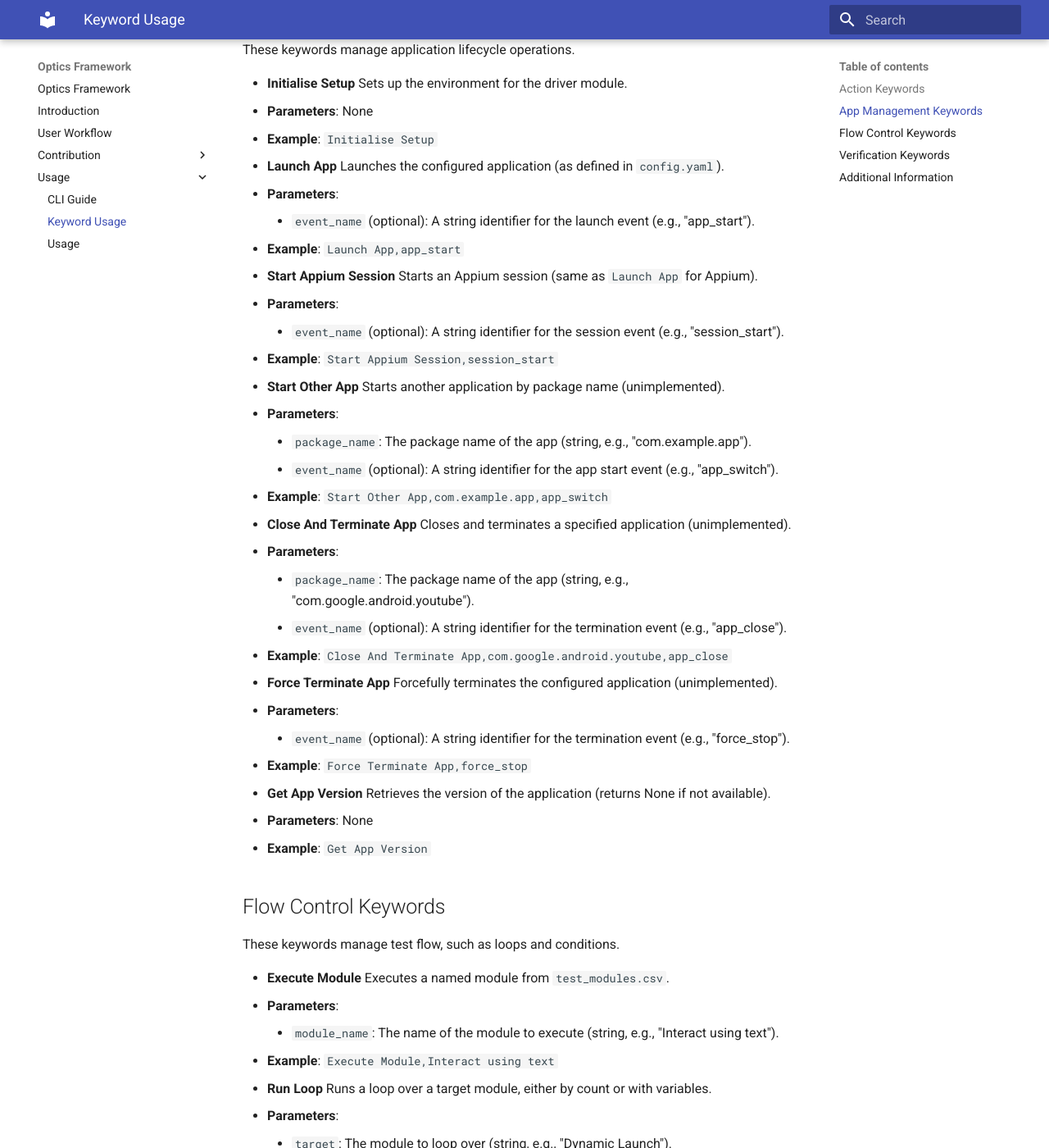
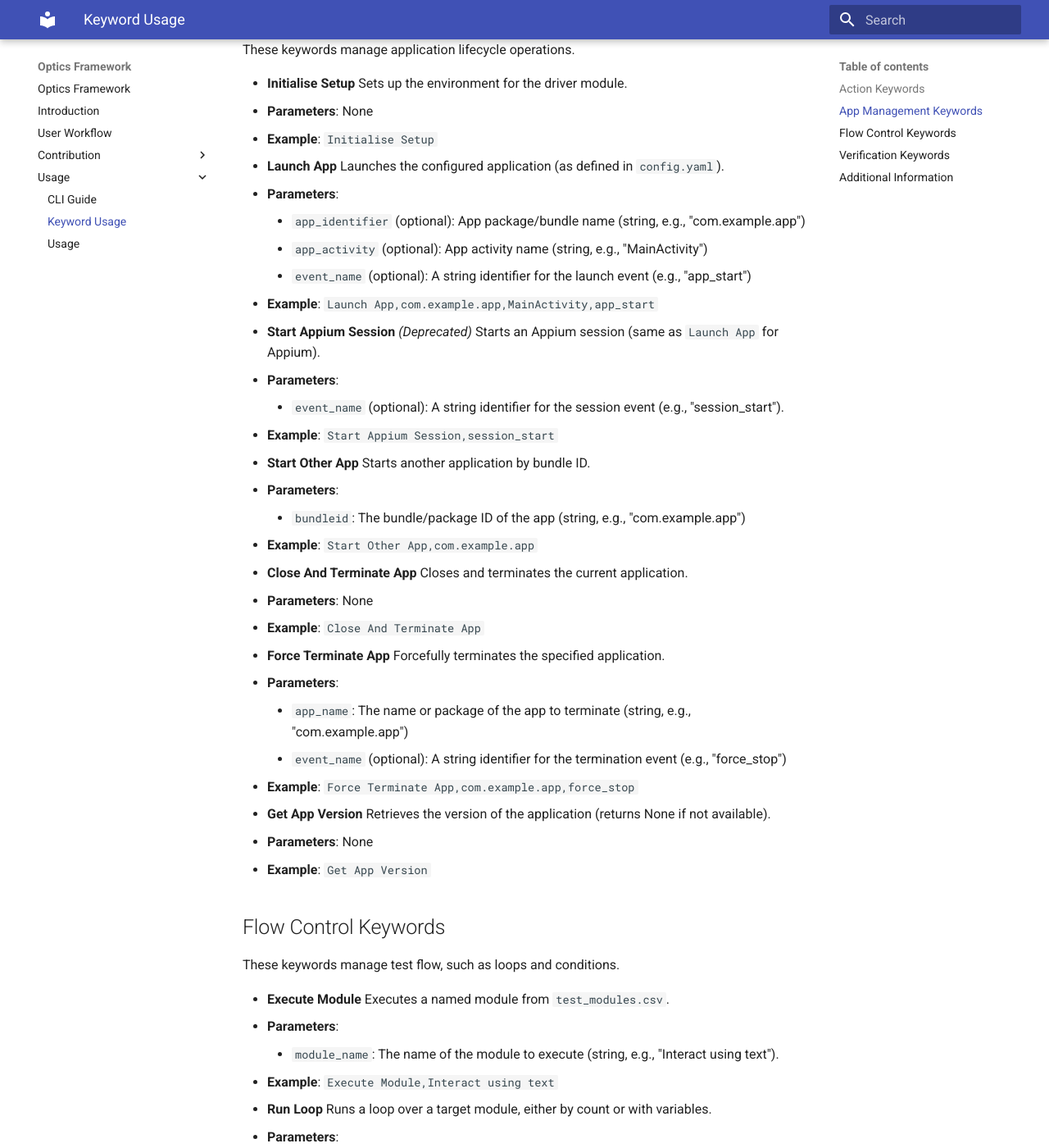
Before and after one commit to thakur-patel/optics-framework, an MkDocs documentation site: the page built from docs/usage/keyword_usage.md, in a window 1280 px wide and 1400 px high, scrolled down 6991 px. Shown: the whole window at 82% size. Built offline with MkDocs 1.6.1 and Material for MkDocs 9.7.7, drawn with Linux system fonts in a browser that asks for light colours; some of the changed text lies outside the part shown.

Commit message:
docs: enhance app launch and termination keywords with detailed parameters and new API invocation support

```diff
--- a/docs/usage/keyword_usage.md
+++ b/docs/usage/keyword_usage.md
@@ -245,34 +245,34 @@ These keywords manage application lifecycle operations.
 - **Launch App**
   Launches the configured application (as defined in `config.yaml`).
   - **Parameters**:
-    - `event_name` (optional): A string identifier for the launch event (e.g., "app_start").
-  - **Example**: `Launch App,app_start`
+    - `app_identifier` (optional): App package/bundle name (string, e.g., "com.example.app")
+    - `app_activity` (optional): App activity name (string, e.g., "MainActivity")
+    - `event_name` (optional): A string identifier for the launch event (e.g., "app_start")
+  - **Example**: `Launch App,com.example.app,MainActivity,app_start`
 
-- **Start Appium Session**
+- **Start Appium Session** *(Deprecated)*
   Starts an Appium session (same as `Launch App` for Appium).
   - **Parameters**:
     - `event_name` (optional): A string identifier for the session event (e.g., "session_start").
   - **Example**: `Start Appium Session,session_start`
 
 - **Start Other App**
-  Starts another application by package name (unimplemented).
+  Starts another application by bundle ID.
   - **Parameters**:
-    - `package_name`: The package name of the app (string, e.g., "com.example.app").
-    - `event_name` (optional): A string identifier for the app start event (e.g., "app_switch").
-  - **Example**: `Start Other App,com.example.app,app_switch`
+    - `bundleid`: The bundle/package ID of the app (string, e.g., "com.example.app")
+  - **Example**: `Start Other App,com.example.app`
 
 - **Close And Terminate App**
-  Closes and terminates a specified application (unimplemented).
-  - **Parameters**:
-    - `package_name`: The package name of the app (string, e.g., "com.google.android.youtube").
-    - `event_name` (optional): A string identifier for the termination event (e.g., "app_close").
-  - **Example**: `Close And Terminate App,com.google.android.youtube,app_close`
+  Closes and terminates the current application.
+  - **Parameters**: None
+  - **Example**: `Close And Terminate App`
 
 - **Force Terminate App**
-  Forcefully terminates the configured application (unimplemented).
+  Forcefully terminates the specified application.
   - **Parameters**:
-    - `event_name` (optional): A string identifier for the termination event (e.g., "force_stop").
-  - **Example**: `Force Terminate App,force_stop`
+    - `app_name`: The name or package of the app to terminate (string, e.g., "com.example.app")
+    - `event_name` (optional): A string identifier for the termination event (e.g., "force_stop")
+  - **Example**: `Force Terminate App,com.example.app,force_stop`
 
 - **Get App Version**
   Retrieves the version of the application (returns None if not available).
@@ -311,15 +311,21 @@ These keywords manage test flow, such as loops and conditions.
   - **Example**: `Condition,${METHOD} == 'text',Interact using text,${METHOD} == 'xpath',Interact using xpath,Interact using images`
 
 - **Read Data**
-  Reads data from a file, API, or list and stores it in a variable.
+  Reads data from a file, environment variable, list, or API, with optional query string for filtering/selection.
+
   - **Parameters**:
-    - `input_element`: The variable to store the data (string, e.g., `${List}`; typically in `${name}` format).
-    - `file_path`: The data source:
-      - *List*: A JSON-formatted list (e.g., `["xpath","text","images"]`).
-      - *File*: Path to a CSV file (e.g., "data.csv").
-      - *URL*: An HTTP URL returning a JSON list (e.g., "<http://example.com/data>").
-    - `index` (optional): For CSV/URL, the column name or index to extract (string or integer, e.g., "0" or "name").
-  - **Example**: `Read Data,${List},["xpath","text","images"]`
+    - `input_element`: Variable to store the data (e.g., `${List}`)
+    - `file_path`: Data source (CSV file, JSON file, ENV:VAR, list, or URL)
+    - `query` (optional): Query string for filtering/selection (e.g., `status=active;columns=name`)
+  - **Example**: `Read Data,${List},optics_framework/samples/contact/elements.csv,status=active;columns=name`
+  - **Example**: `Read Data,${List},ENV:CONTACT_NAME`
+
+- **Invoke API**
+  Invokes an API call defined in the session's API config, with variable substitution and response extraction.
+  - **Parameters**:
+    - `api_name`: API to invoke (format: `collection.api_name`, e.g., `login.auth_token`)
+  - **Example**: `Invoke API,login.auth_token`
+  - **Example**: `Invoke API,login.send_otp`
 
 - **Evaluate**
   Evaluates an expression and stores the result in a variable.
```
